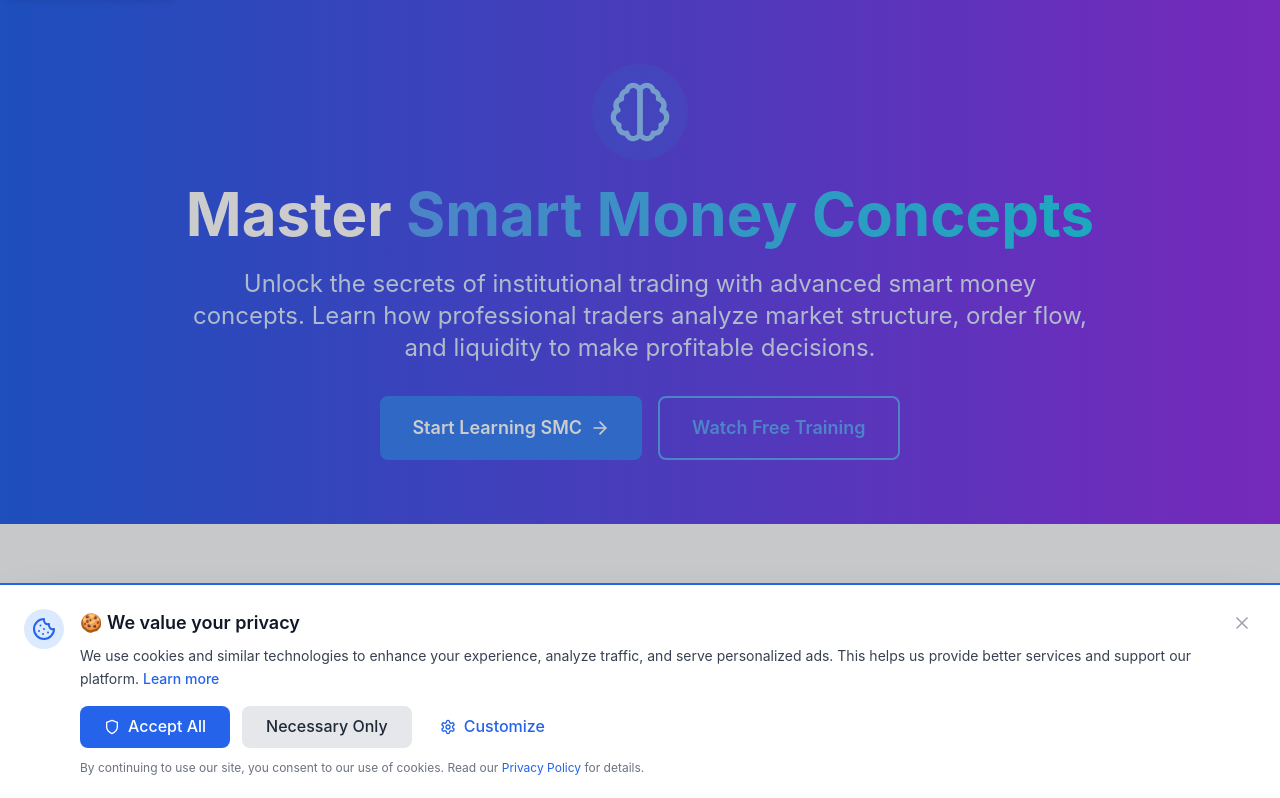
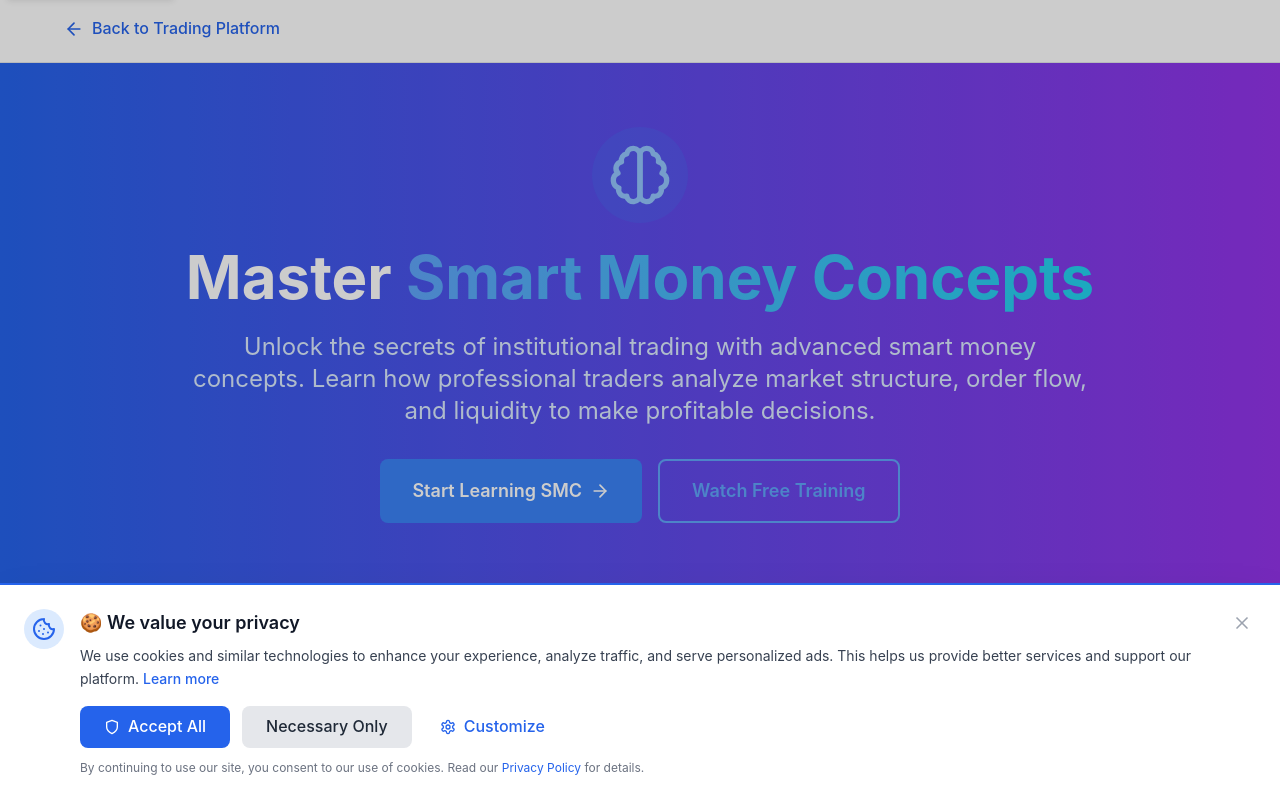
Before and after one commit to tradesmartmoneytsm-blip/tradesmartmoney, a Next.js app: page /smart-money-concepts in a window 1280 px wide. Shown: the top 798 px of the page. Built offline with nearby package versions, Linux system fonts and the light colour scheme; no server answers.

Commit message:
add back to trading platform navigation at top of smart money concepts page

```diff
--- a/src/app/smart-money-concepts/page.tsx
+++ b/src/app/smart-money-concepts/page.tsx
@@ -15,6 +15,19 @@ export default function SmartMoneyConceptsPage() {
   return (
     <div className="min-h-screen bg-gradient-to-br from-slate-50 via-white to-blue-50">
       {/* Google Auto Ads will automatically place ads throughout the page */}
+
+      {/* Back to Platform Navigation */}
+      <div className="bg-white border-b border-gray-200 py-4 px-4">
+        <div className="max-w-6xl mx-auto">
+          <Link
+            href="/"
+            className="inline-flex items-center text-blue-600 hover:text-blue-700 font-medium transition-colors group"
+          >
+            <ArrowRight className="h-5 w-5 mr-2 rotate-180 group-hover:-translate-x-1 transition-transform" />
+            Back to Trading Platform
+          </Link>
+        </div>
+      </div>
 
       {/* Header */}
       <div className="bg-gradient-to-r from-blue-600 to-purple-600 text-white py-16">
```
